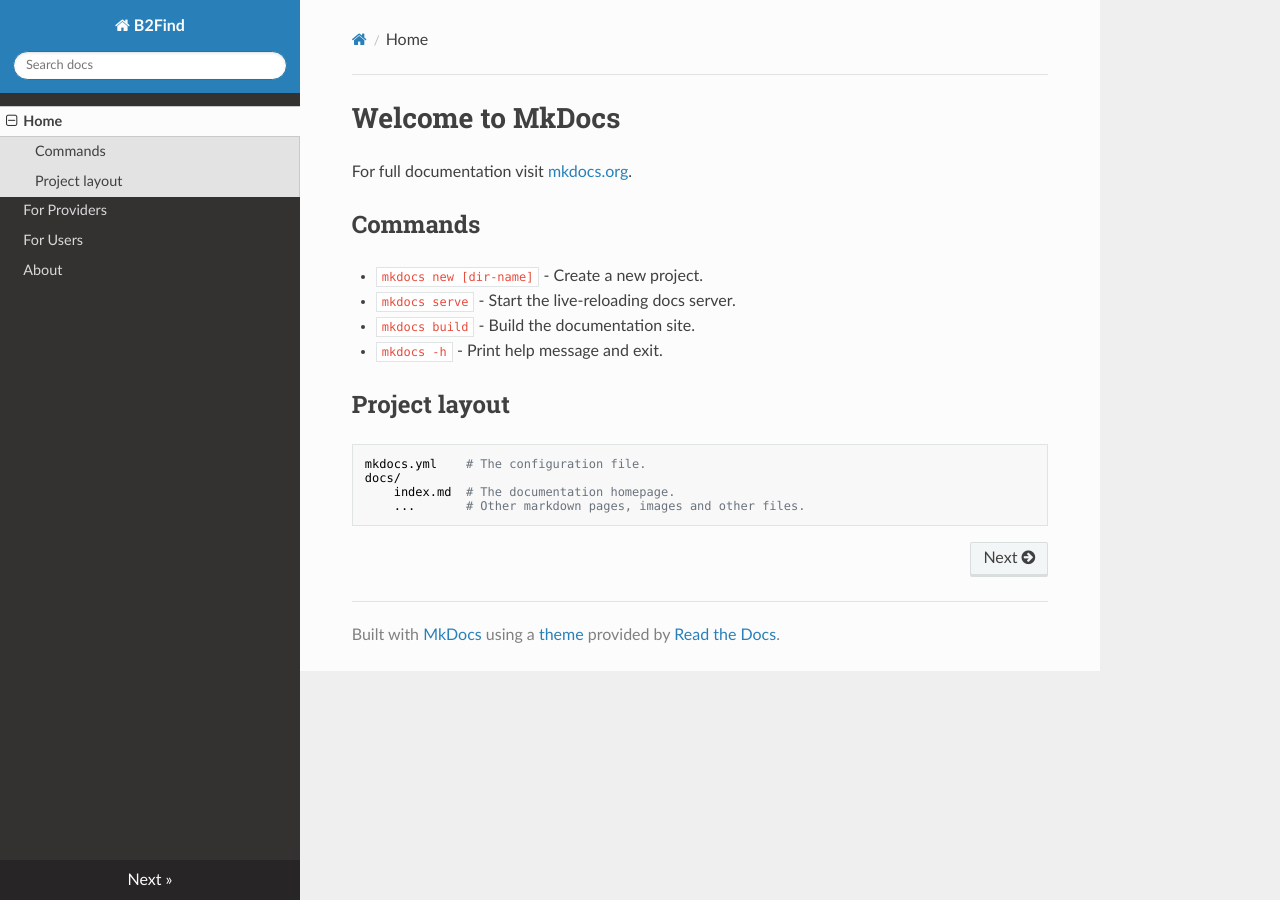
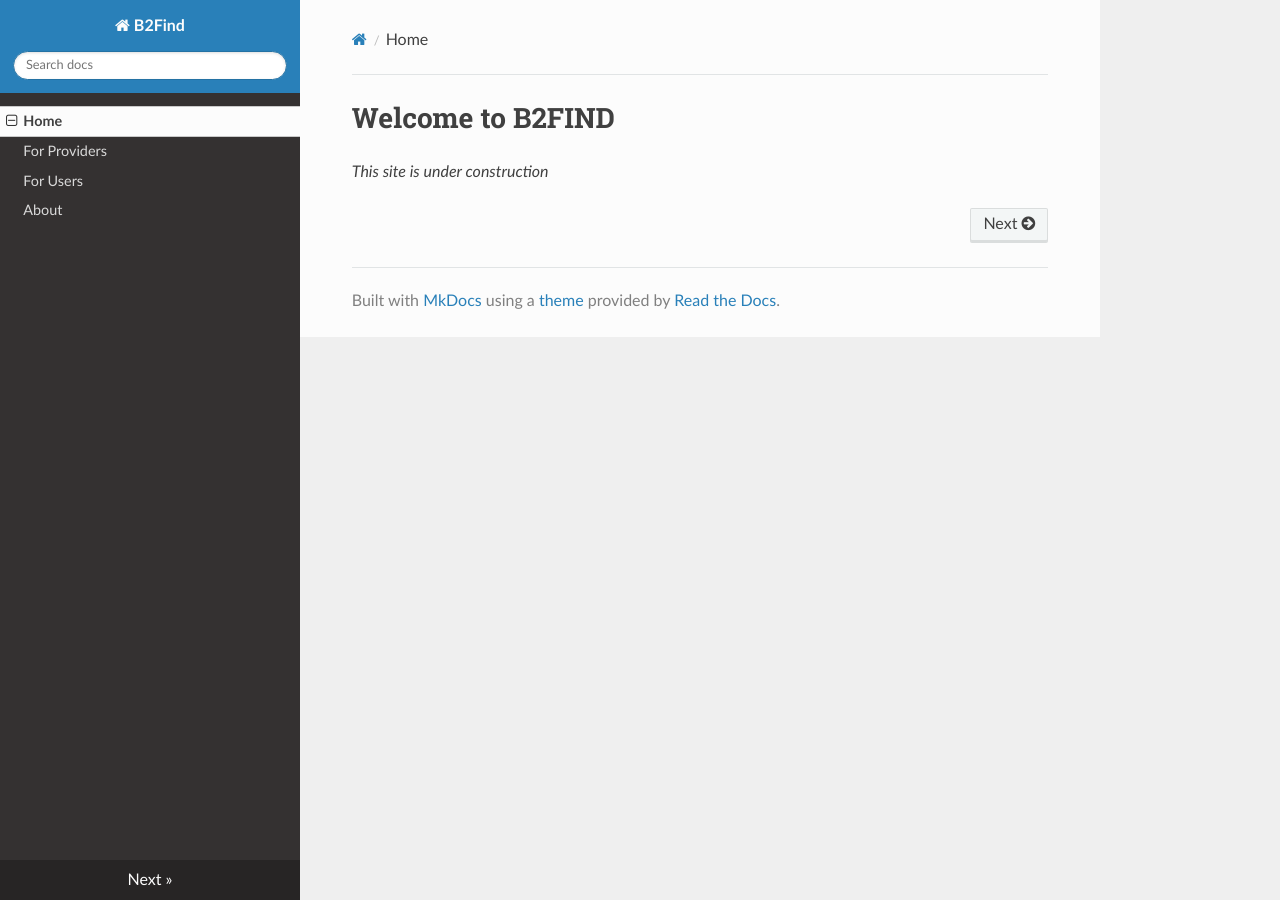
Before and after one commit to EUDAT-B2FIND/ckanext-b2find, an MkDocs documentation site: the page built from docs/index.md, in a window 1280 px wide. Built offline with MkDocs 1.6.1, drawn with Linux system fonts in a browser that asks for light colours; nearby versions of some CDN libraries.

Commit message:
Update index.md

```diff
--- a/docs/index.md
+++ b/docs/index.md
@@ -1,17 +1,3 @@
-# Welcome to MkDocs
+# Welcome to B2FIND
 
-For full documentation visit [mkdocs.org](https://www.mkdocs.org).
-
-## Commands
-
-* `mkdocs new [dir-name]` - Create a new project.
-* `mkdocs serve` - Start the live-reloading docs server.
-* `mkdocs build` - Build the documentation site.
-* `mkdocs -h` - Print help message and exit.
-
-## Project layout
-
-    mkdocs.yml    # The configuration file.
-    docs/
-        index.md  # The documentation homepage.
-        ...       # Other markdown pages, images and other files.
+*This site is under construction*
```
